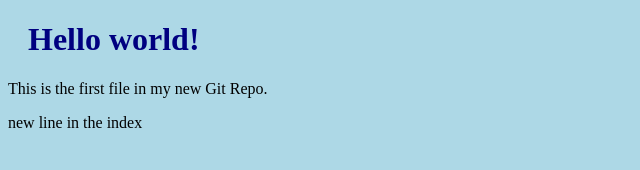
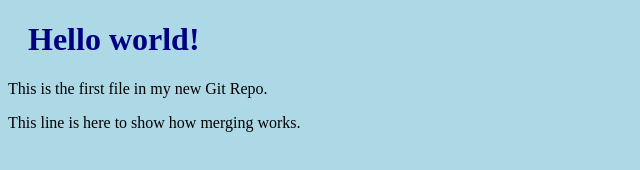
Before and after one commit to swstu/myproject, a plain HTML site: page index.html in a window 1280 px wide. Shown: the whole page, without its empty margins (0-640 px from the left). Drawn offline with Linux system fonts and the light colour scheme.

Commit message:
updated index.html

```diff
--- a/index.html
+++ b/index.html
@@ -8,7 +8,7 @@
 
 <h1>Hello world!</h1>
 <p>This is the first file in my new Git Repo.</p>
-<p>new line in the index</p>
+<p>This line is here to show how merging works.</p>
 
 </body>
 </html>
```
